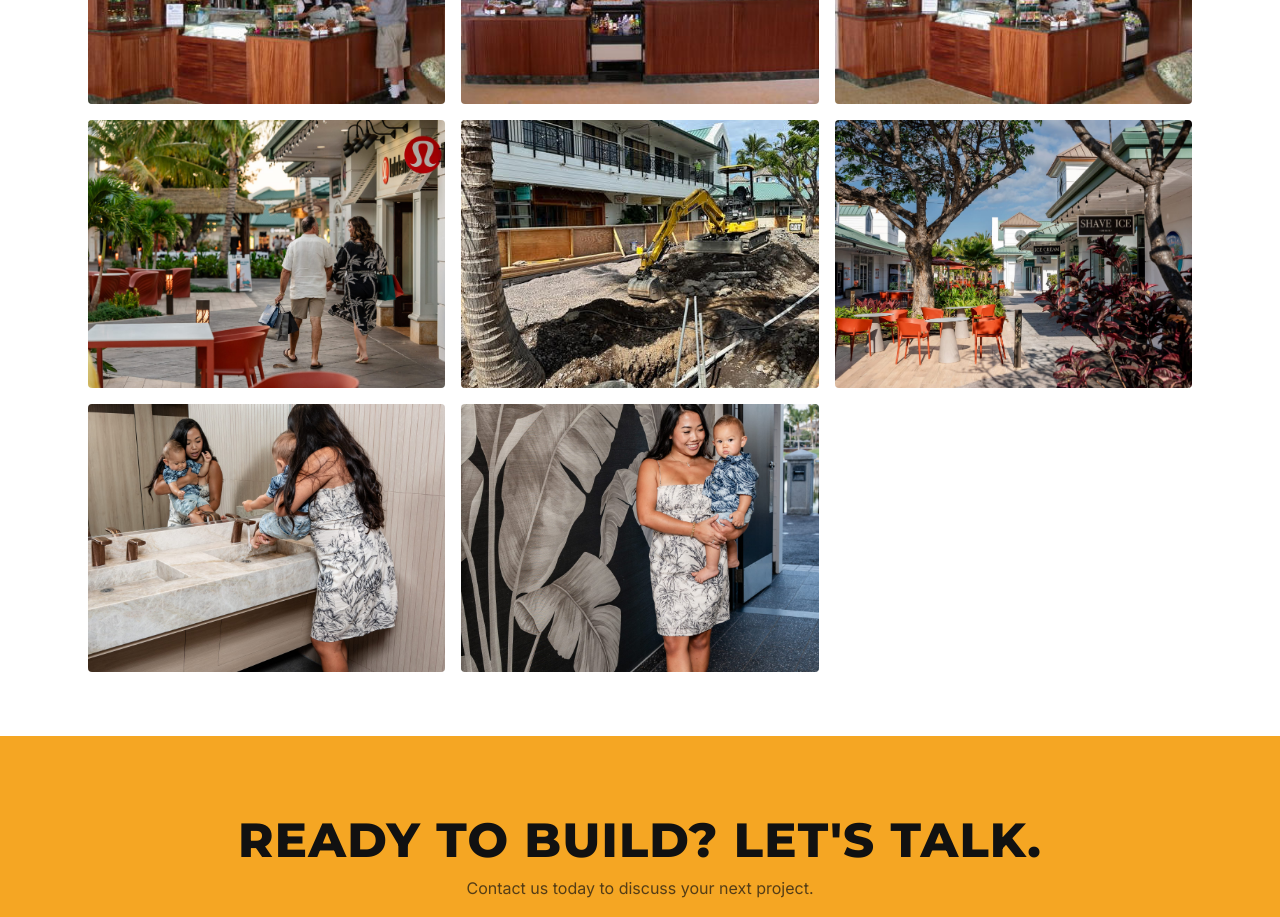
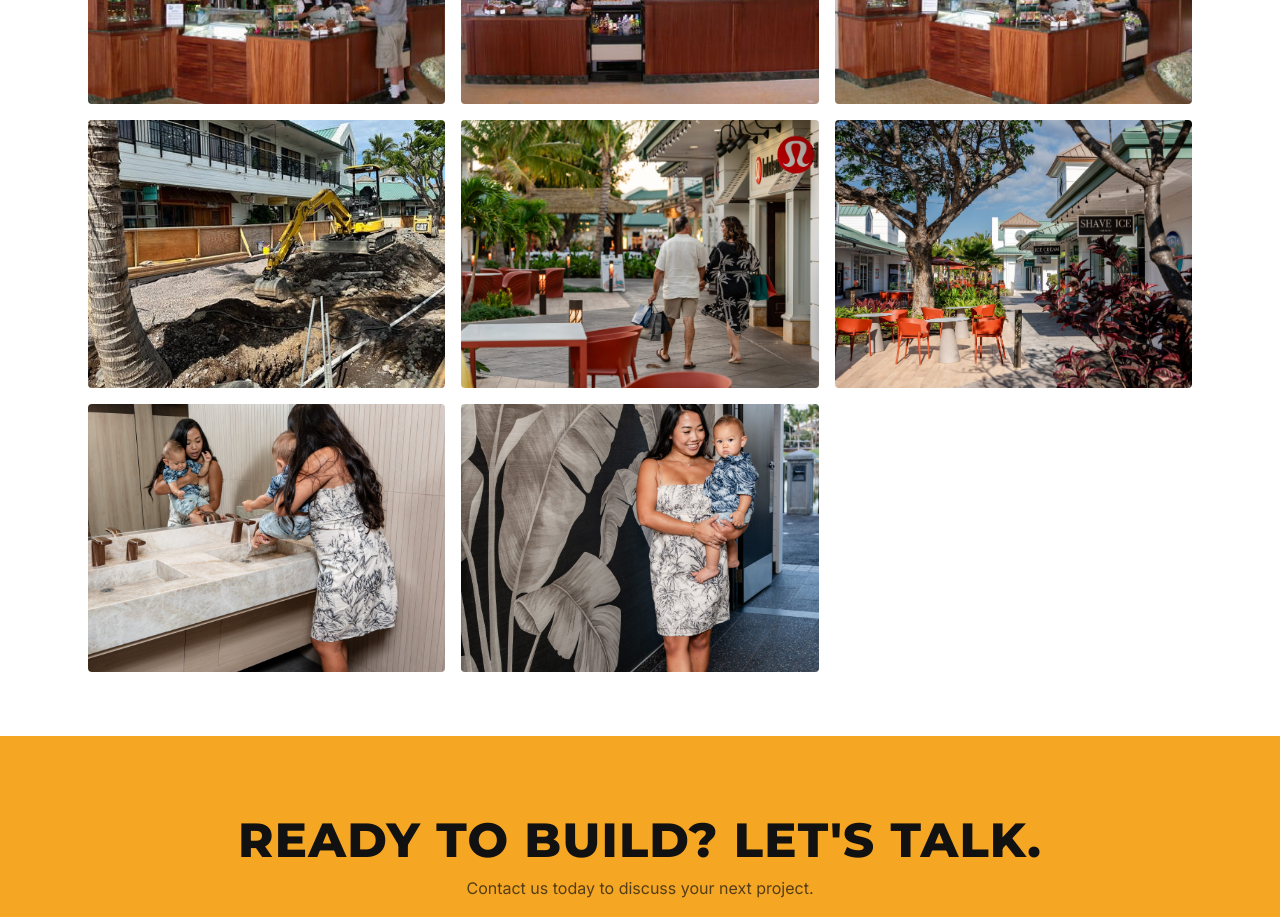
Before and after one commit to ImSpector-in/WhiteSands-Website, a Next.js app: page /gallery in a window 1280 px wide. Shown: the part 5340-6257 px from the top of the page. Built offline with nearby package versions, Linux system fonts and the light colour scheme.

Commit message:
Reorder Kings' Shops common area photos as before/after
Lululemon storefront is also an after photo of the common area
renovation, so it now follows the before shot in sequence.

```diff
--- a/components/gallery/GalleryGrid.tsx
+++ b/components/gallery/GalleryGrid.tsx
@@ -91,9 +91,9 @@
   })),
 
   // ── RETAIL & COMMERCIAL ──────────────────────────────────────────────────
-  { src: "/assets/images/new%20pictures/Lululemon.jpg",                      alt: "Kings' Shops Common Area — Lululemon Storefront", name: "Kings' Shops Common Area — Lululemon Storefront", category: "retail", cat: "Retail & Commercial" },
-  { src: "/assets/images/new%20pictures/Outdoor%20Seating%20-%20Before.jpg", alt: "Kings' Shops Common Area — Before",               name: "Kings' Shops Common Area — Before",               category: "retail", cat: "Retail & Commercial" },
-  { src: "/assets/images/new%20pictures/Outdoor%20Seating.jpg",              alt: "Kings' Shops Common Area — After",                name: "Kings' Shops Common Area — After",                category: "retail", cat: "Retail & Commercial" },
+  { src: "/assets/images/new%20pictures/Outdoor%20Seating%20-%20Before.jpg", alt: "Kings' Shops Common Area — Before",                       name: "Kings' Shops Common Area — Before",                       category: "retail", cat: "Retail & Commercial" },
+  { src: "/assets/images/new%20pictures/Lululemon.jpg",                      alt: "Kings' Shops Common Area — After (Lululemon)",            name: "Kings' Shops Common Area — After (Lululemon)",            category: "retail", cat: "Retail & Commercial" },
+  { src: "/assets/images/new%20pictures/Outdoor%20Seating.jpg",              alt: "Kings' Shops Common Area — After (Outdoor Seating)",      name: "Kings' Shops Common Area — After (Outdoor Seating)",      category: "retail", cat: "Retail & Commercial" },
   { src: "/assets/images/new%20pictures/Restroom.jpg",                       alt: "Kings' Shops — Restroom Renovation",              name: "Kings' Shops — Restroom Renovation",              category: "retail", cat: "Retail & Commercial" },
   { src: "/assets/images/new%20pictures/Restroom%20Walkway.jpg",             alt: "Kings' Shops — Restroom Renovation (Walkway)",    name: "Kings' Shops — Restroom Renovation (Walkway)",    category: "retail", cat: "Retail & Commercial" },
 ];
```
